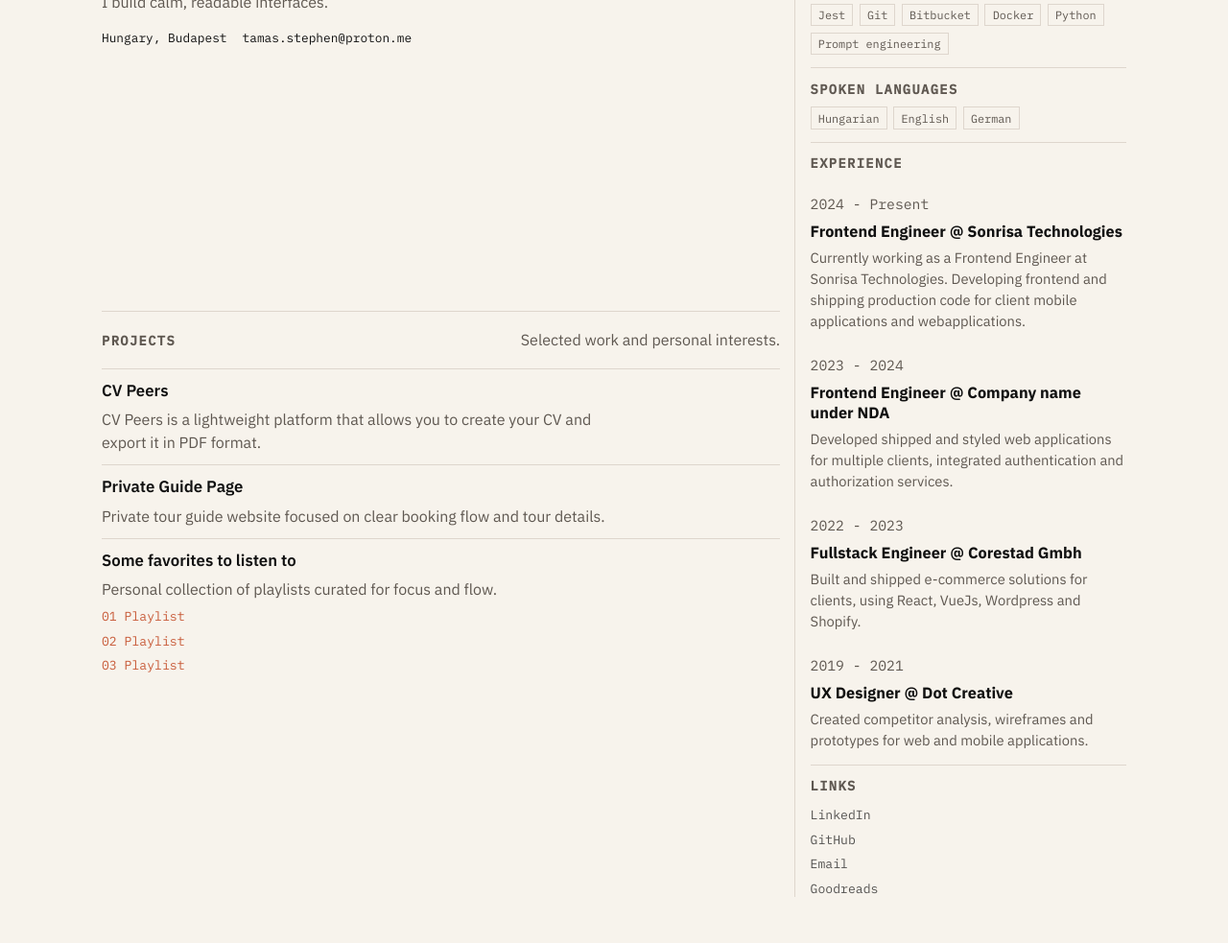
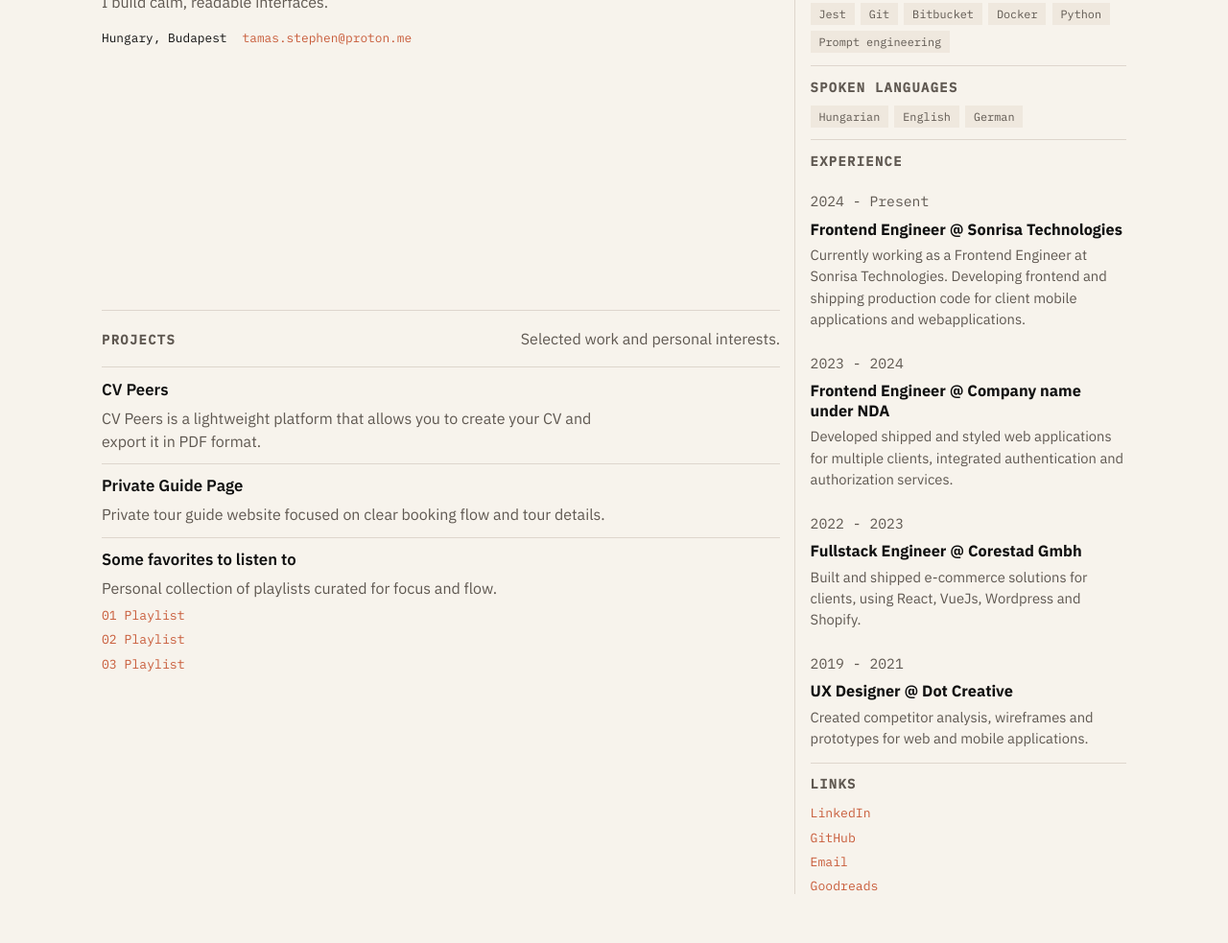
Before and after one commit to tamasstephen/personal_v3, a plain HTML site: page index.html in a window 1280 px wide. Shown: the part 201-1184 px from the top of the page at 96% size. Drawn offline with Linux system fonts and the light colour scheme.

Commit message:
Unify link hover styling

```diff
--- a/styles.css
+++ b/styles.css
@@ -122,7 +122,7 @@ h1 {
 }
 
 .email {
-  color: var(--ink);
+  color: var(--accent);
   text-decoration: none;
 }
 
@@ -130,6 +130,7 @@ h1 {
 .email:focus-visible {
   text-decoration: underline;
   text-underline-offset: 0.14em;
+  color: var(--accent);
 }
 
 .sidebar {
@@ -174,8 +175,9 @@ h1 {
 }
 
 .chip-list li {
-  border: 1px solid var(--line);
-  padding: 0.2rem 0.45rem;
+  border: 0;
+  padding: 0.25rem 0.55rem;
+  background: #efe8de;
 }
 
 .timeline {
@@ -283,6 +285,7 @@ h1 {
 .links a:focus-visible {
   text-decoration: underline;
   text-underline-offset: 0.14em;
+  color: var(--accent);
 }
 
 .states {
@@ -311,8 +314,7 @@ h1 {
 }
 
 .states a {
-  color: var(--ink);
-  opacity: 0.7;
+  color: var(--accent);
   text-decoration: none;
   font-family: "IBM Plex Mono", monospace;
   font-size: 0.82rem;
@@ -320,10 +322,9 @@ h1 {
 
 .states a:hover,
 .states a:focus-visible {
-  color: var(--ink);
-  opacity: 1;
   text-decoration: underline;
   text-underline-offset: 0.14em;
+  color: var(--accent);
 }
 
 [data-reveal] {
```
